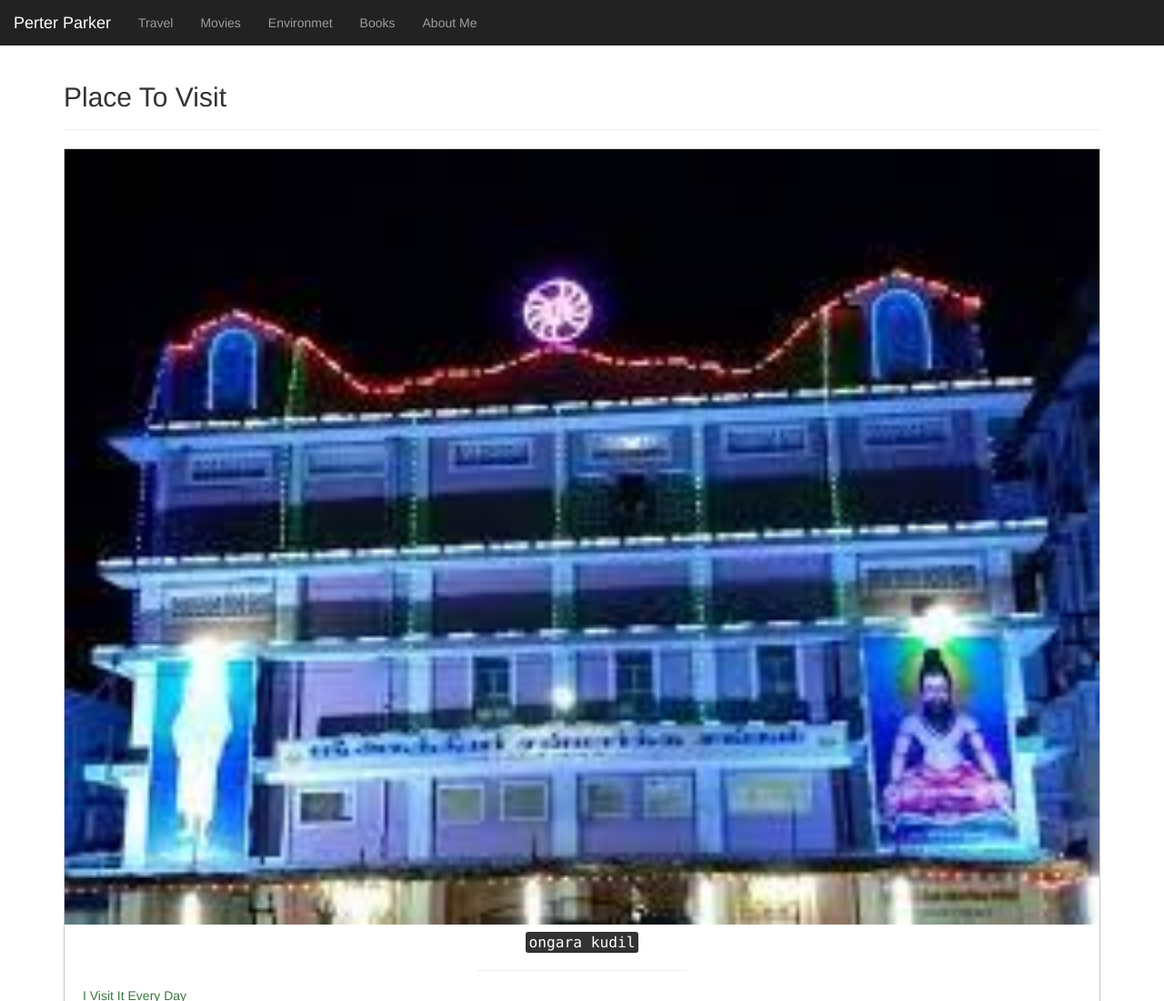
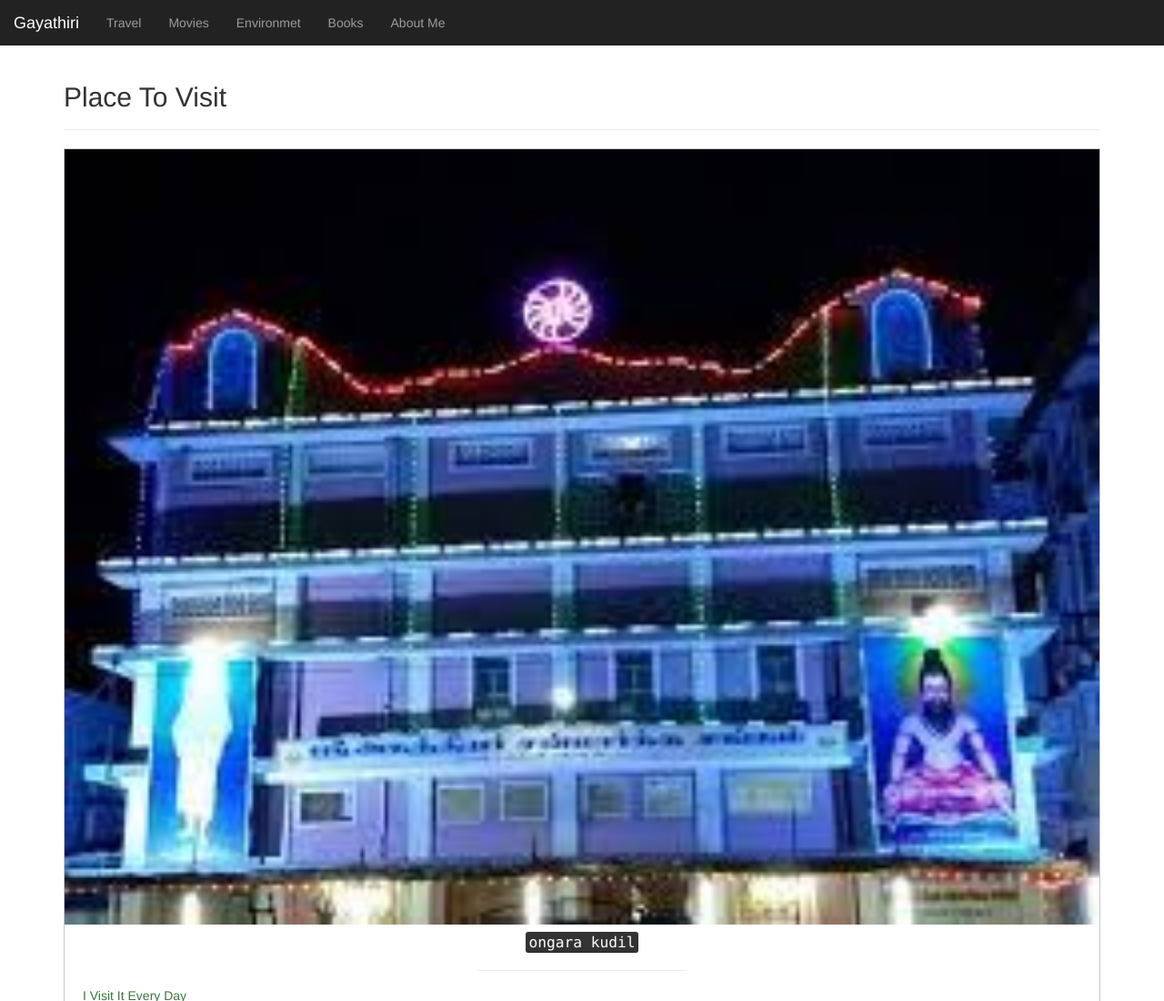
Before and after one commit to gayathiri24102009/blog, a plain HTML site: page index.html in a window 1280 px wide. Shown: the top 1100 px of the page at 91% size. Drawn offline with nearby package versions, Linux system fonts and the light colour scheme.

Commit message:
Add files via upload

```diff
--- a/index.html
+++ b/index.html
@@ -27,7 +27,7 @@
                 <span class="icon-bar"></span>
                 <span class="icon-bar"></span>
             </button>
-            <a class="navbar-brand" href="#">Perter Parker</a>
+            <a class="navbar-brand" href="#">Gayathiri</a>
         </div>
 
         <div class="collapse navbar-collapse" id="myNavbar">
@@ -76,10 +76,10 @@ Start coding from here
 
         </center>
         <br><br>
-        <div class="bg-primary movie_head" data-toggle="collapse" data-target="#avengers_endgame" >
+        <div class="bg-primary movie_head" data-toggle="collapse" data-target="#avengers_endgame">
             <span class="glyphicon glyphicon-film"></span>
             avengers end game
-<i class="fa fa-sort-desc" ></i>
+            <i class="fa fa-sort-desc"></i>
 
 
         </div>
@@ -87,10 +87,10 @@ Start coding from here
             <div class="col-lg-3 col-md-3 col-sm-3 col-xs-12"> <img src="movie1.jpeg" class="img-responsive img-thumbnail"> </div>
             <div class="col-lg-9 col-md-9 col-sm-9 col-xs-12 movie_text">
                 <h5 class="text-success text-left text-capitalize">excellent movie
-                <span class="glyphicon glyphicon-star" ></span>
-<span class="glyphicon glyphicon-star" ></span>
-<span class="glyphicon glyphicon-star" ></span>
-                <span class="glyphicon glyphicon-star" ></span>
+                    <span class="glyphicon glyphicon-star"></span>
+                    <span class="glyphicon glyphicon-star"></span>
+                    <span class="glyphicon glyphicon-star"></span>
+                    <span class="glyphicon glyphicon-star"></span>
                 </h5>
                 <p>After Thanos, an intergalactic warlord, disintegrates half of the universe, the Avengers must reunite and assemble again to reinvigorate their trounced allies and restore balance.
                 </p>
```
Lines whose indentation alone changed are shown as unchanged.
